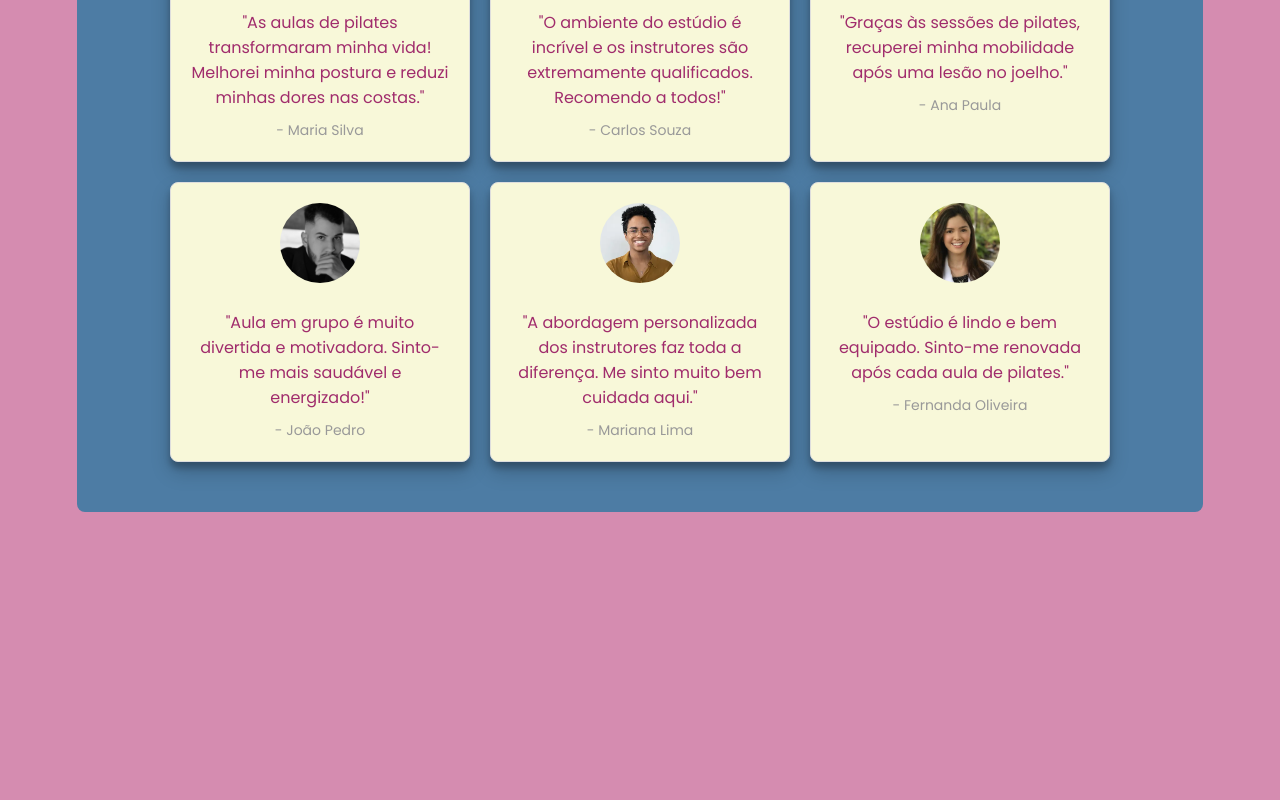
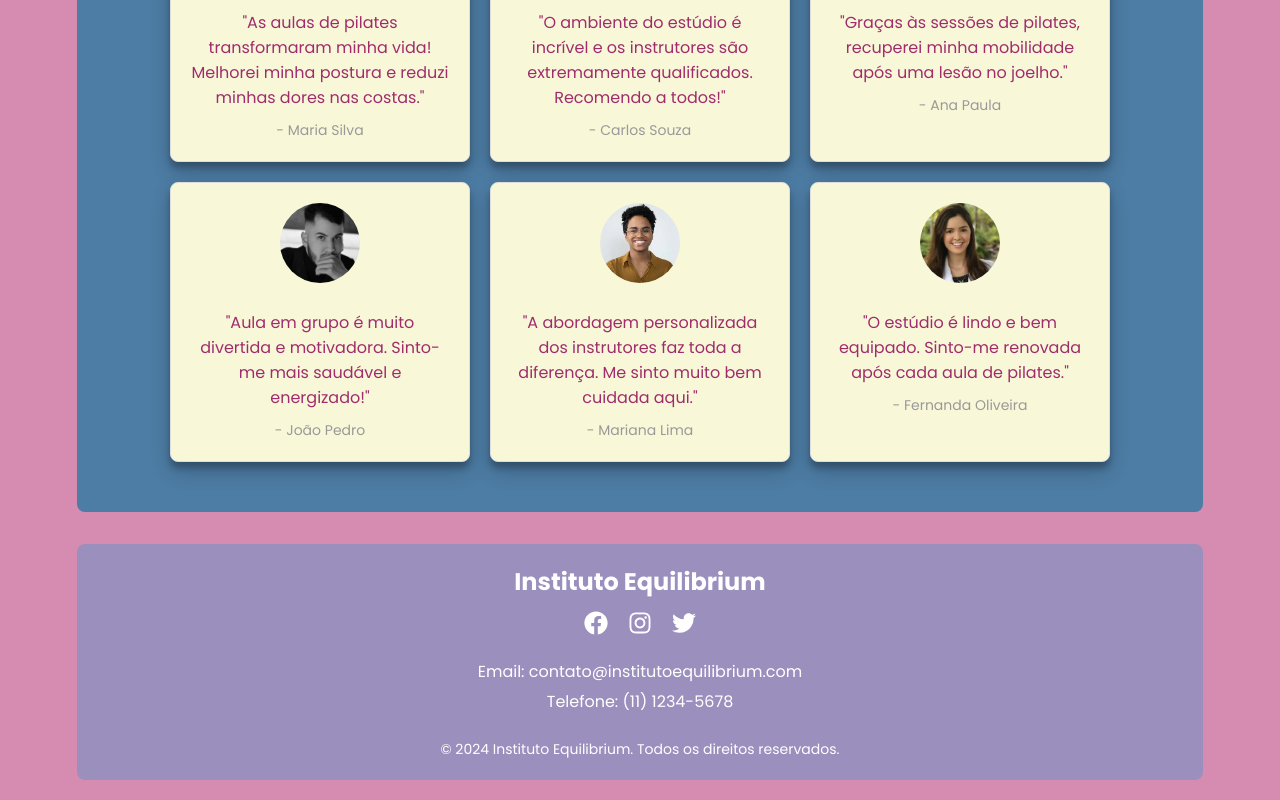
Before and after one commit to Wesleysoares7/projeto-equilibrium, a React (Vite) app: page / in a window 1280 px wide. Shown: the part 3785-4585 px from the top of the page. Before the commit the page ends 4317 px from the top, so only its background shows below. Built offline with nearby package versions, Linux system fonts and the light colour scheme.

Commit message:
feat: criação e estilização do footer

```diff
--- a/package.json
+++ b/package.json
@@ -11,7 +11,8 @@
   },
   "dependencies": {
     "react": "^18.2.0",
-    "react-dom": "^18.2.0"
+    "react-dom": "^18.2.0",
+    "react-icons": "^5.2.1"
   },
   "devDependencies": {
     "@types/react": "^18.2.66",
--- a/src/App.jsx
+++ b/src/App.jsx
@@ -1,5 +1,6 @@
 import "./App.css";
 import About from "./components/about/about";
+import FooterSection from "./components/footer/footer";
 import Header from "./components/header/header";
 import Hero from "./components/hero/hero";
 import Services from "./components/servicesSection/servicesSection";
@@ -13,6 +14,7 @@
       <About />
       <Services />
       <Testimonials />
+      <FooterSection />
     </>
   );
 }
--- /dev/null
+++ b/src/components/footer/footer.css
@@ -0,0 +1,40 @@
+.footer {
+  background-color: #9b8fbd;
+  color: white;
+  padding: 20px 0;
+  text-align: center;
+  margin-top: 2rem;
+  border-radius: 0.5rem;
+}
+
+.footer-content {
+  display: flex;
+  flex-direction: column;
+  align-items: center;
+  gap: 10px;
+}
+
+.footer-logo {
+  font-size: 24px;
+  font-weight: bold;
+}
+
+.footer-social a {
+  color: white;
+  margin: 0 10px;
+  font-size: 24px;
+  transition: color 0.3s;
+}
+
+.footer-social a:hover {
+  color: #6a9fb5;
+}
+
+.footer-contact p {
+  margin: 5px 0;
+}
+
+.footer-bottom {
+  margin-top: 20px;
+  font-size: 14px;
+}
--- /dev/null
+++ b/src/components/footer/footer.jsx
@@ -0,0 +1,45 @@
+// src/components/Footer.js
+import "./footer.css";
+import { FaFacebook, FaInstagram, FaTwitter } from "react-icons/fa";
+
+const FooterSection = () => {
+  return (
+    <footer className="footer">
+      <div className="footer-content">
+        <div className="footer-logo">Instituto Equilibrium</div>
+        <div className="footer-social">
+          <a
+            href="https://www.facebook.com"
+            target="_blank"
+            rel="noopener noreferrer"
+          >
+            <FaFacebook />
+          </a>
+          <a
+            href="https://www.instagram.com"
+            target="_blank"
+            rel="noopener noreferrer"
+          >
+            <FaInstagram />
+          </a>
+          <a
+            href="https://www.twitter.com"
+            target="_blank"
+            rel="noopener noreferrer"
+          >
+            <FaTwitter />
+          </a>
+        </div>
+        <div className="footer-contact">
+          <p>Email: contato@institutoequilibrium.com</p>
+          <p>Telefone: (11) 1234-5678</p>
+        </div>
+      </div>
+      <div className="footer-bottom">
+        <p>&copy; 2024 Instituto Equilibrium. Todos os direitos reservados.</p>
+      </div>
+    </footer>
+  );
+};
+
+export default FooterSection;
```
Also changed, not shown: 1 other file (tests, documents, lock files or other folders).
